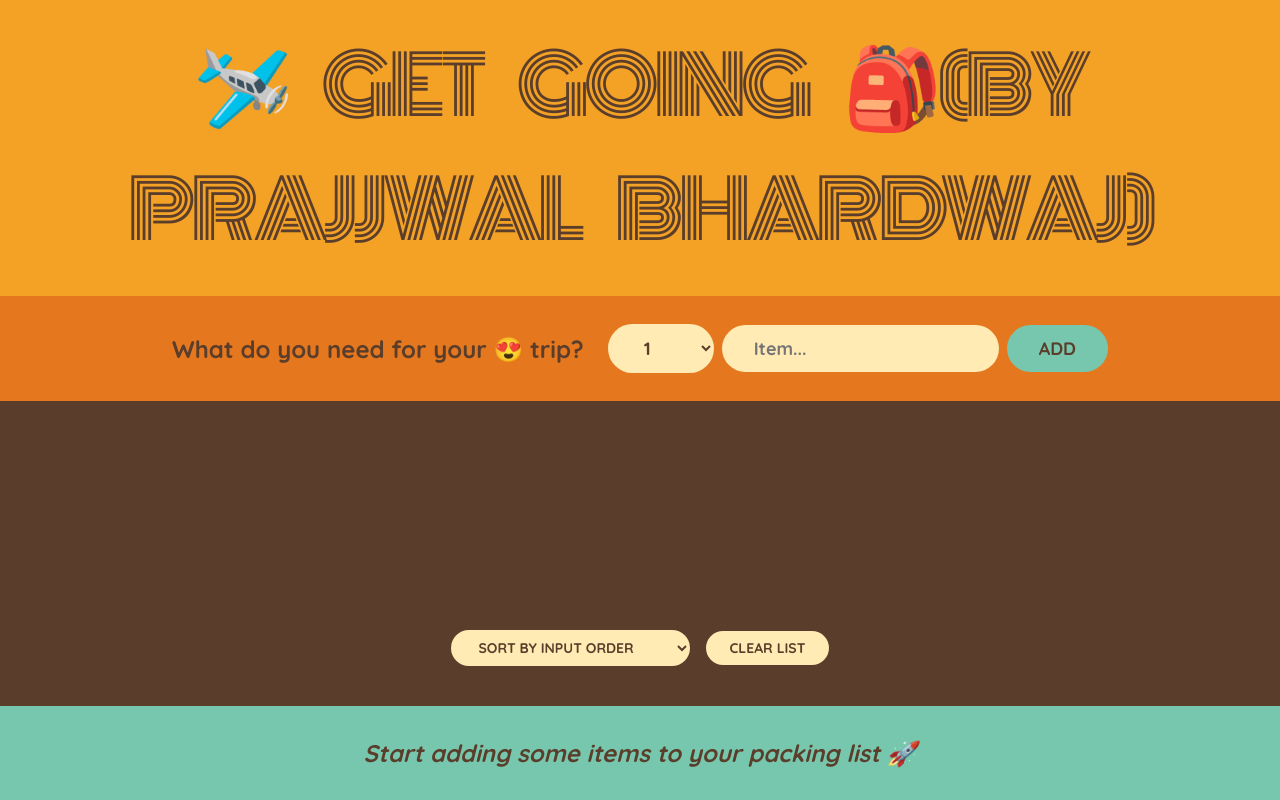
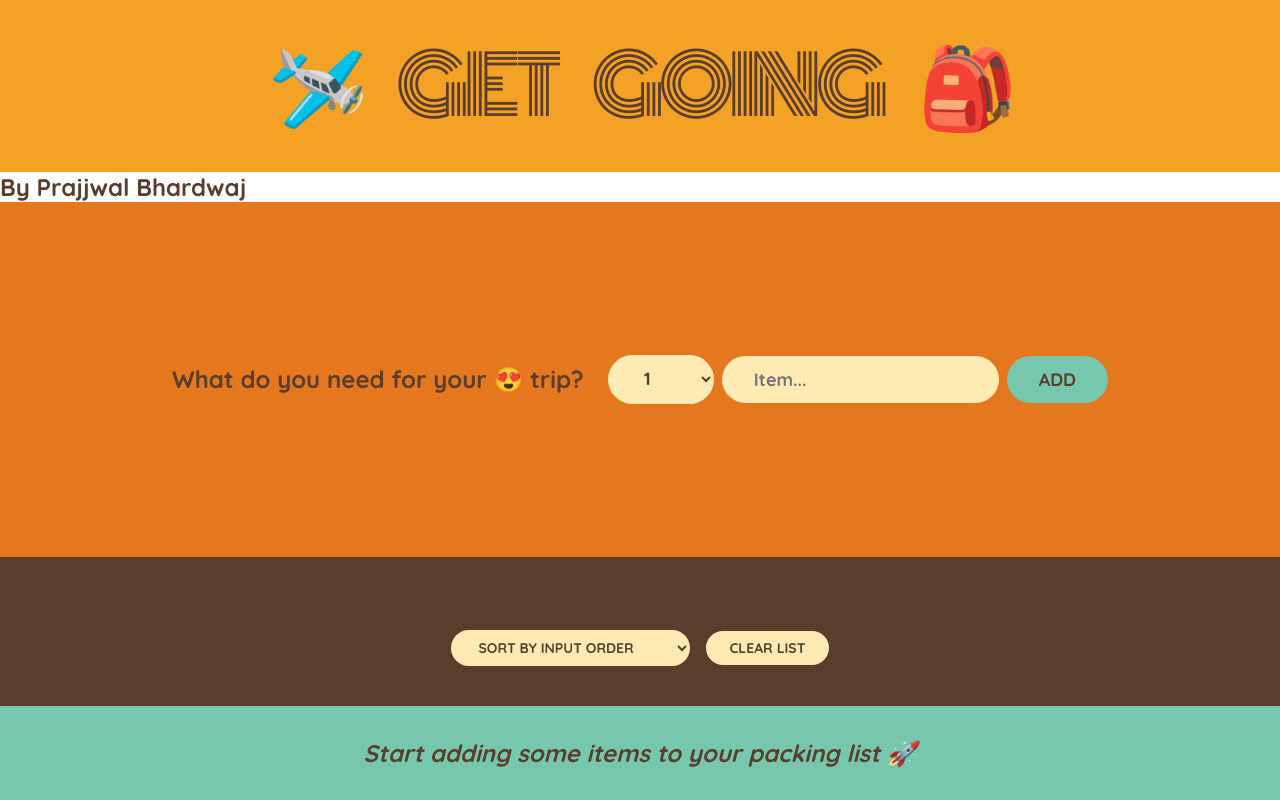
Before and after one commit to pbPrajjwal/Travel-List, a React (Create React App) app: page / in a window 1280 px wide. Built offline with nearby package versions, Linux system fonts and the light colour scheme.

Commit message:
Update Logo.js

```diff
--- a/src/components/Logo.js
+++ b/src/components/Logo.js
@@ -1,3 +1,5 @@
 export default function Logo() {
-  return <h1>🛩️ GET GOING 🎒(by Prajjwal Bhardwaj)</h1>;
+  return <><h1>🛩️ GET GOING 🎒</h1>
+    <h4>By Prajjwal Bhardwaj</h4>
+    </>;
 }
```
